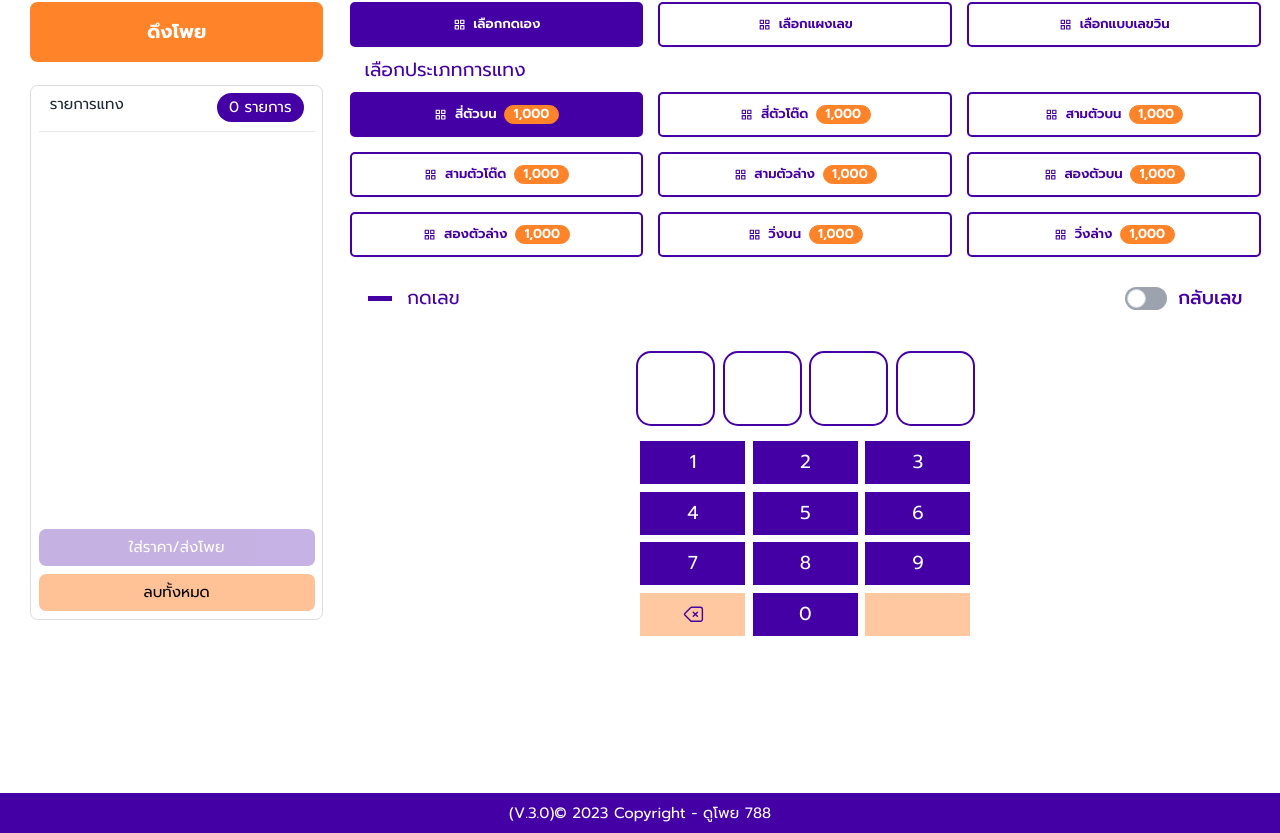
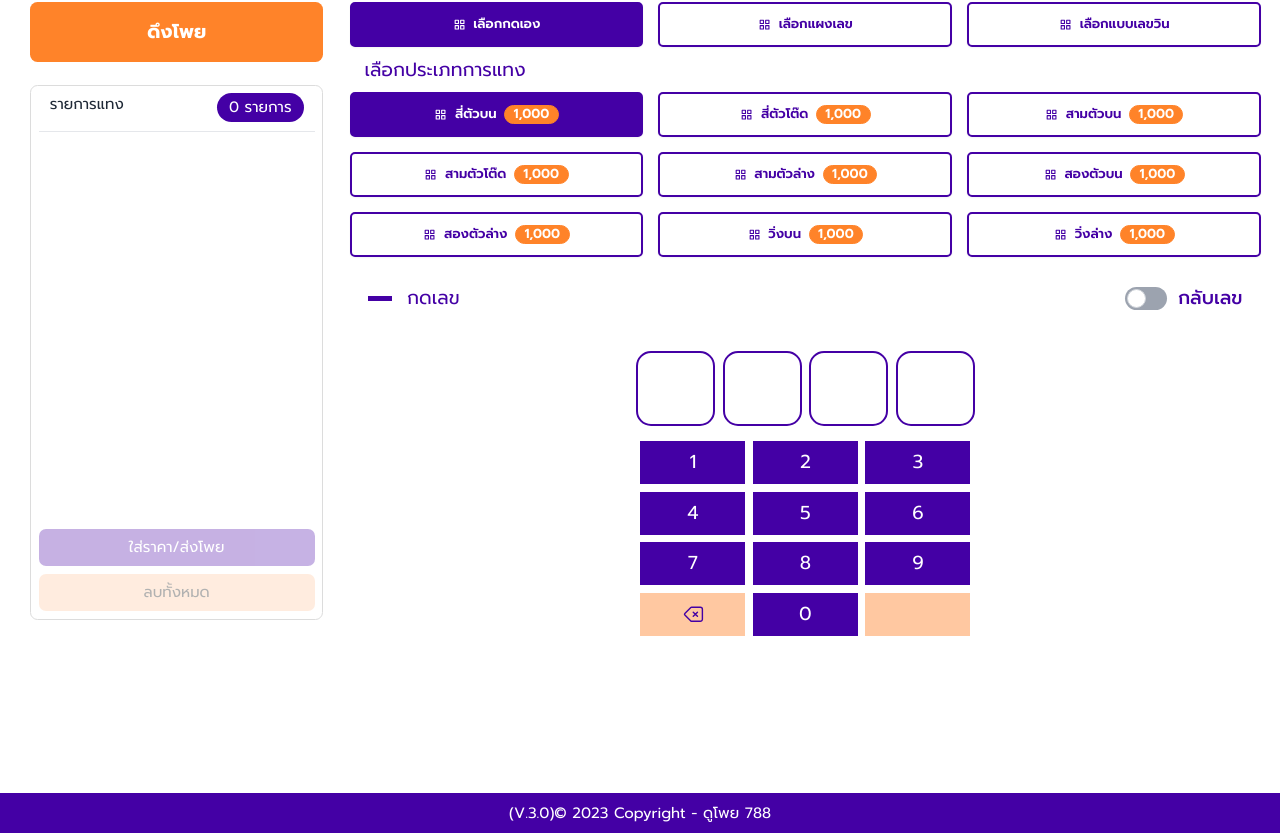
Before and after one commit to zvcx22545/Dopoy788, a React (Vite) app: page /play in a window 1280 px wide. Shown: the part 519-1352 px from the top of the page. Built offline with nearby package versions, Linux system fonts and the light colour scheme; sample sign-in values are in the browser's storage; what tailwindcss-animated would draw is missing.

Commit message:
src/components/Mainlayout/MainLayout.jsx

```diff
--- a/src/components/Mainlayout/MainLayout.jsx
+++ b/src/components/Mainlayout/MainLayout.jsx
@@ -23,7 +23,7 @@ function MainLayout() {
   return (
     <section id="main-layout">
       <Navbar/>
-      <Navlogin/>
+      {/* <Navlogin/> */}
       <ParentComponent/>
       {/* <Tab/>
       <Card/> */}
--- a/src/components/Play/play.jsx
+++ b/src/components/Play/play.jsx
@@ -107,6 +107,7 @@ function Play() {
     }).then((result) => {
       if (result.isConfirmed) {
         setCompletedNumbers([]); // Clear the completedNumbers array
+        setShowModal(false);
         Swal.fire("ลบรายการแทงสำเร็จ", "", "success");
       }
     });
@@ -381,7 +382,9 @@ function Play() {
                 ใส่ราคา/ส่งโพย
               </button>
               <button
-                className="delete"
+                className={`delete ${ completedNumbers.length === 0 ? "disabled" : "" }`}
+                disabled={completedNumbers.length === 0}
+                style={{ opacity: completedNumbers.length === 0 ? 0.3 : 1 }}
                 onClick={() => DeleteAll(completedNumbers)}
               >
                 ลบทั้งหมด
```
Also changed, not shown: src/components/TitleMenu/Title2.jsx (+0 -9 lines).
